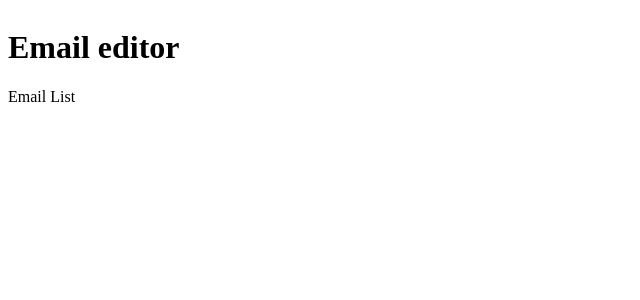
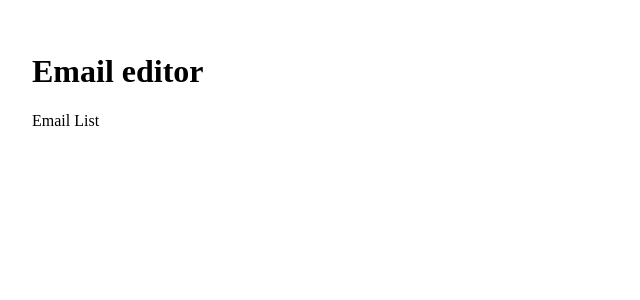
Before and after one commit to Genya10/react-edit, a React (Vite) app: page / in a window 1280 px wide. Shown: the top 300 px of the page, without its empty margins (0-640 px from the left). Built offline with nearby package versions, Linux system fonts and the light colour scheme.

Commit message:
add fulled index.css

```diff
--- a/src/component/Home.tsx
+++ b/src/component/Home.tsx
@@ -4,7 +4,8 @@ import { EmailList } from "./email-list/EmailList";
 export function Home(){
     return <div style={{
         display:'grid',
-        gridTemplateColumns:'1fr .8fr'
+        gridTemplateColumns:'1fr .6fr',
+        padding:'1.5rem',
     }}>
         <EmailEditor/>
         <EmailList/>
--- a/src/index.css
+++ b/src/index.css
@@ -1,4 +1,44 @@
+:root {
+    font-family: Inter, system-ui, Avenir, Helvetica,Arial,sans-serif;
+    line-height: 1.5;
+    font-weight: 400;
+
+    color-scheme:light dark;
+    background-color: #242424;
+}
+
+a{
+    font-weight: 500;
+    color:#646cff;
+    text-decoration: inherit;
+}
+
+a:hover{
+    color:#535bf2;
+}
+
+body{
+    margin: 0;
+    min-width: 320px;
+}
+
+h1{
+    font-size: 3.2rem;
+}
+
+@media(prefers-color-scheme:light){
+    :root{
+        color: #213547;
+        background-color: #ffffff;
+    }
+    a:hover{
+        color: #747bff;
+    }
+    button{
+        background-color: #f9f9f9;
+    }
+}
+
 #root{
-    padding: 2rem;
-    text-align: center;
+    width: 100%;
 }
```
